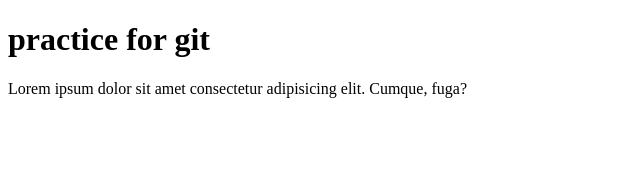
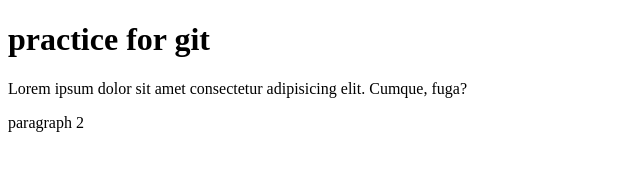
Before and after one commit to mrkeramatiyan/for-practice-git, a plain HTML site: page index.html in a window 1280 px wide. Shown: the full height of the page, 0-640 px from the left. Drawn offline with Linux system fonts and the light colour scheme.

Commit message:
add paragraph

```diff
--- a/index.html
+++ b/index.html
@@ -10,5 +10,8 @@
     <p>
         Lorem ipsum dolor sit amet consectetur adipisicing elit. Cumque, fuga?
     </p>
+    <p>
+        paragraph 2
+    </p>
 </body>
 </html>
```
